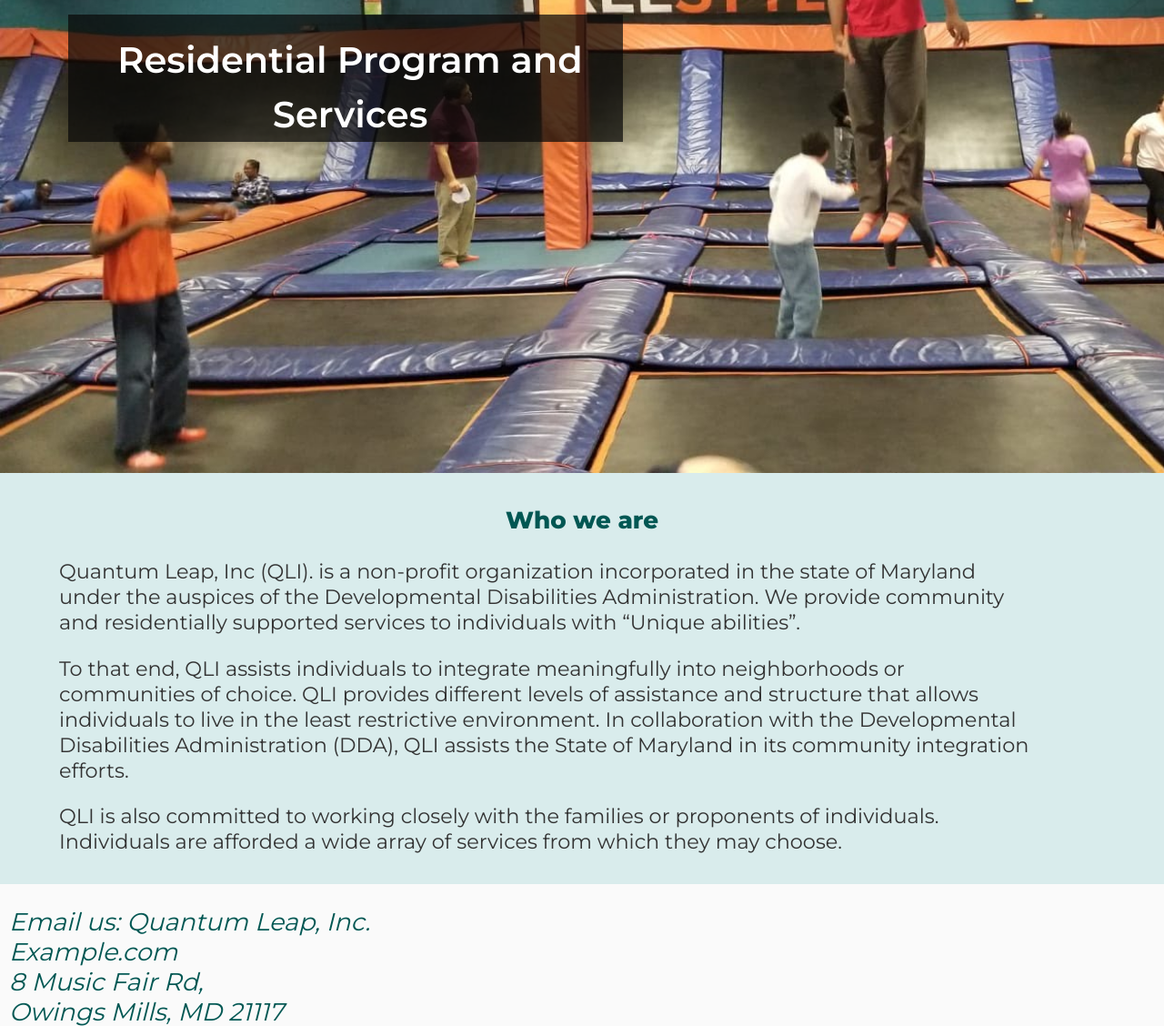
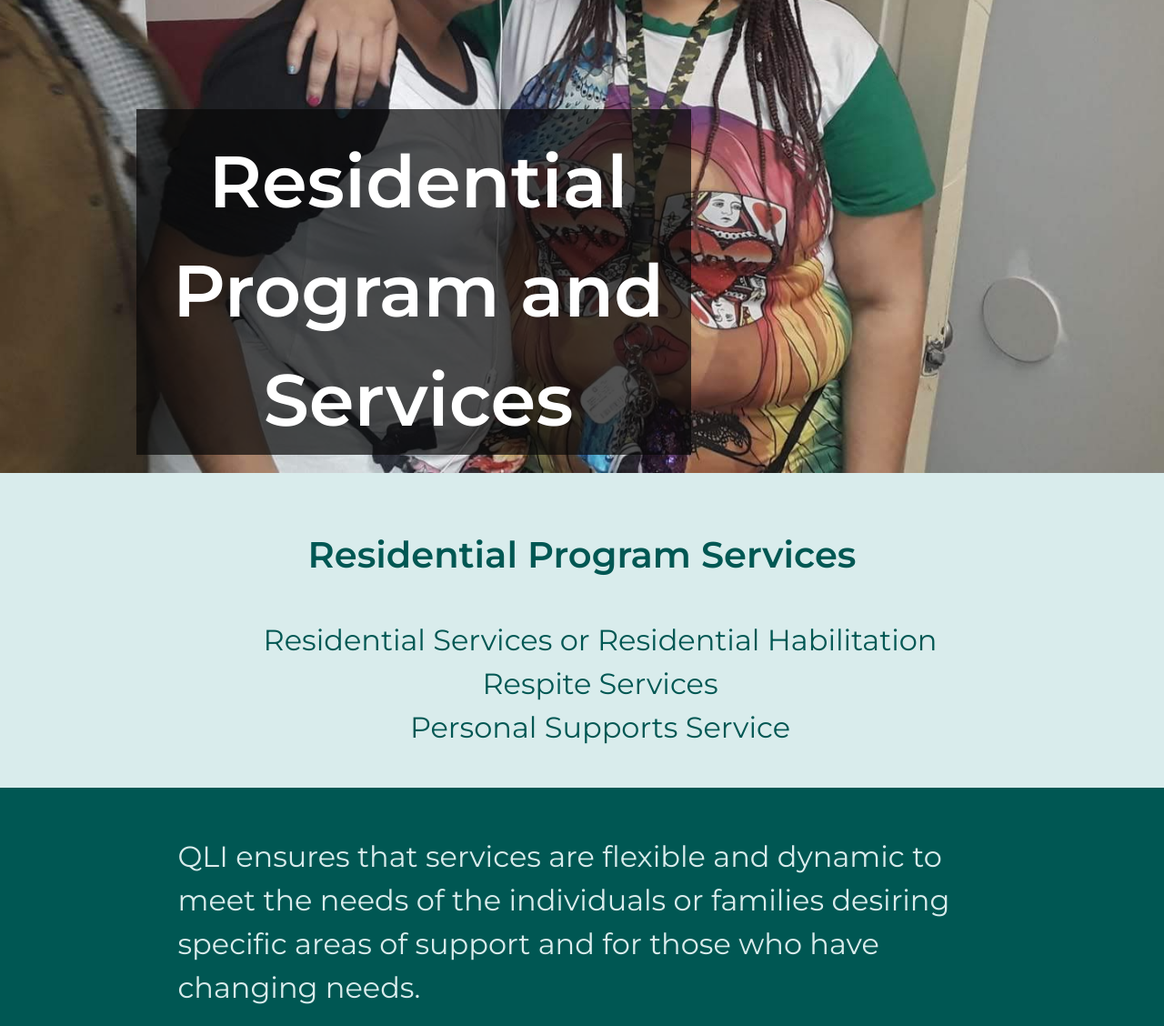
Before and after one commit to eyawson/QLI, a website: page app/residential.html in a window 1280 px wide. Shown: the part 280-1408 px from the top of the page at 91% size. Drawn offline with nearby package versions, Linux system fonts and the light colour scheme; files whose address does not match are found by name.

Commit message:
fix: fixed footer info in links
Fixed day and residential to show specific info

```diff
--- a/app/residential.html
+++ b/app/residential.html
@@ -41,7 +41,7 @@
     <!--[if IE]>
       <p class="browserupgrade">You are using an <strong>outdated</strong> browser. Please <a href="http://browsehappy.com/">upgrade your browser</a> to improve your experience.</p>
     <![endif]-->
-    <header class="backgroundTransition">
+    <header class="resBg">
       <!-- @todo: add alt to images -->
       <a href="/">
         <img src="/images/logo.svg" alt="logo">
@@ -59,36 +59,43 @@
         Residential Program and Services
       </h2>
     </header>
-    <!-- about qli-->
-    <main class="intro">
+    <section class="bullet about">
       <h3>
-        Who we are
+        Residential Program Services
       </h3>
+      <ul>
+        <li>Residential Services or Residential Habilitation</li>
+        <li>Respite Services</li>
+        <li>Personal Supports Service</li>
+      </ul>
+    </section>
+    <section class="about">
         <p>
-          Quantum Leap, Inc (QLI). is a non-profit organization incorporated in the state of Maryland under the
-          auspices of the Developmental Disabilities Administration. We provide community and residentially
-          supported services to individuals with “Unique abilities”.
+          QLI ensures that services are flexible and dynamic to meet the needs of the individuals or families
+           desiring specific areas of support and for those who have changing needs.
         </p>
         <p>
-          To that end, QLI assists individuals to integrate meaningfully into neighborhoods or communities of choice.
-          QLI provides different levels of assistance and structure that allows individuals to live in the least
-          restrictive environment. In collaboration with the Developmental Disabilities Administration (DDA),
-          QLI assists the State of Maryland in its community integration efforts.
+          QLI makes certain that services are also readily adaptable to the changing needs of individuals and
+          families. Our mission is driven by a vision to empower and encourage all individuals and their
+          proponents to participate in program planning, and to provide personalized quality services by
+          fostering and emphasizing effective growth, development, and integration.
         </p>
         <p>
-          QLI is also committed to working closely with the families or proponents of individuals. Individuals are
-          afforded a wide array of services from which they may choose.
+          QLI commits to paying particular attention to the individuals’ choices and preferences in the
+          process of assisting each individual to achieve his/her maximum potential, which is ultimately
+          geared toward attaining relative levels of independence.
         </p>
-    </main>
-    <address id="contact" class="contact">
-      Email us: <a href="mailto:webmaster@example.com">Quantum Leap, Inc.</a>
-      <br>
-      Example.com<br>
-      8 Music Fair Rd,<br>
-      Owings Mills, MD 21117<br>
-      USA
-    </address>
-    <footer>
+        <p>
+          Categorically imperative to our vision, QLI uses the necessary “person-centered” approach in
+          order to enable each individual to live successfully in the community. QLI strives to provide
+          specialized living arrangements to all eligible individuals without discrimination on the basis
+           of race, color, sex, age, national origin, marital status or “unique abilities”.
+        </p>
+    </section>
+    <footer class="footerDayRes">
+      <p>Email: <a href="mailto:dpieterson@qlincorporated.com">Diana Pieterson</a></p>
+      <p>Phone: <a href="tel:443-660-9470">443 660 9470</a></p>
+      <p>Fax: <a href="fax:443-660-9472">443 660 9472</a></p>
       <p>
         &copy; 2019 <span><a href="http://www.fitspros.com/">fits</a></span>
       </p>
--- a/app/scripts/main.js
+++ b/app/scripts/main.js
@@ -11,6 +11,17 @@ $(function() {
             { src: 'images/8.jpg', alt: 'fire department vist' },
             { src: 'images/9.jpg', alt: 'group activity' },
             { src: 'images/10.jpg', alt: 'Baltimore museum of Art visit' },
+            { src: 'images/11.jpg' },
+            { src: 'images/12.jpg' },
+            { src: 'images/13.jpg' },
+            { src: 'images/14.jpg' },
+            { src: 'images/15.jpg' },
+            { src: 'images/16.jpg' },
+            { src: 'images/17.jpg' },
+            { src: 'images/18.jpg' },
+            { src: 'images/19.jpg' },
+            { src: 'images/20.jpg' },
+            { src: 'images/21.jpg' },
         ],
         transitionDelay: 5,
         animationSpeed: 500
--- a/app/styles/main.css
+++ b/app/styles/main.css
@@ -1,3 +1,4 @@
+
 .browserupgrade {
   margin: 0.2em 0;
   background: #ccc;
@@ -9,6 +10,7 @@ body {
   background: #fafafa;
   font-family: 'Montserrat', sans-serif;;
   font-size: 16px;
+  line-height: 1.5;
   color: #333;
   box-sizing: border-box;
   margin: 0;
@@ -16,11 +18,25 @@ body {
   scroll-behavior: smooth;
 }
 .backgroundTransition {
-  background-image: url('images/1.jpg');
+  background-image: url("/app/images/1.jpg");
   background-position: center;
   background-repeat: no-repeat;
   background-size: cover;
   height: 400px;
+}
+.dayBg {
+  background-image: url("/images/18.jpg");
+  background-position: center;
+  background-repeat: no-repeat;
+  background-size: cover;
+  height: 100vh;
+}
+.resBg {
+  background-image: url("/images/20.jpg");
+  background-position: center;
+  background-repeat: no-repeat;
+  background-size: cover;
+  height: 100vh;
 }
 button {
   border: 1px solid #005753;
@@ -28,9 +44,14 @@ button {
   margin: 15px;
   padding: 10px;
 }
-a {
+a,
+section ul li {
   text-decoration: none;
   list-style-type: none;
+}
+section ul li {
+  text-align: center;
+  font-size: 2rem;
 }
 h2 {
   margin-top: 200px;
@@ -46,6 +67,8 @@ h2 {
 }
 h3 {
   text-align: center;
+  font-weight: 600;
+  font-size: 2rem;
 }
 .menu {
   background-color: Transparent;
@@ -71,17 +94,16 @@ h3 {
 .services > a:hover {
   color: #b8ddb1;
 }
-.day, main {
-  background-color: #d9ecec;
+.day, main, .bullet {
+  background-color: #d9ecec !important;
 }
 .residential {
   background-color: #ffffff;
 }
-main > div > p {
-  color: #005753;
-}
-main > h3 {
-  color: #005753;
+main > div > p,
+main > h3,
+.bullet {
+  color: #005753 !important;
 }
 .about {
   color: #d9ecec;
@@ -138,6 +160,13 @@ footer {
 }
 footer a {
   color: #D9ECEC;
+}
+.footerDayRes {
+  background-color: #D9ECEC !important;
+  color: #005753 !important;
+}
+.footerDayRes a {
+  color: #005753 !important;
 }
 
 @media only screen and (max-width: 320px) {
@@ -300,7 +329,7 @@ footer a {
   }
   .about,
   main {
-    padding: 10px 5px;
+    padding: 20px 5px;
   }
   nav {
     float: right;
@@ -323,8 +352,8 @@ footer a {
     height: 200px;
   }
   p {
-    padding-left: 60px;
-    max-width: 85%;
+    padding-left: 15%;
+    max-width: 70%;
   }
   .selection {
     display: flex;
@@ -351,3 +380,26 @@ footer a {
     padding: 3px;
   }
 }
+
+@media only screen and (min-width: 1024px) {
+  h2 {
+    margin-top: 300px;
+    font-size: 5rem;
+    margin-left: 150px;
+  }
+  h3 {
+    font-size: 2.5rem;
+  }
+  p {
+    font-size: 2rem;
+  }
+  .residential,
+  .day {
+    background-repeat: repeat;
+    width: 50%;
+  }
+  .services {
+    height: 150px;
+    line-height: 150px;
+  }
+}
```
Also changed, not shown: app/dayprogram.html (+30 -23 lines), app/index.html (+14 -6 lines).
